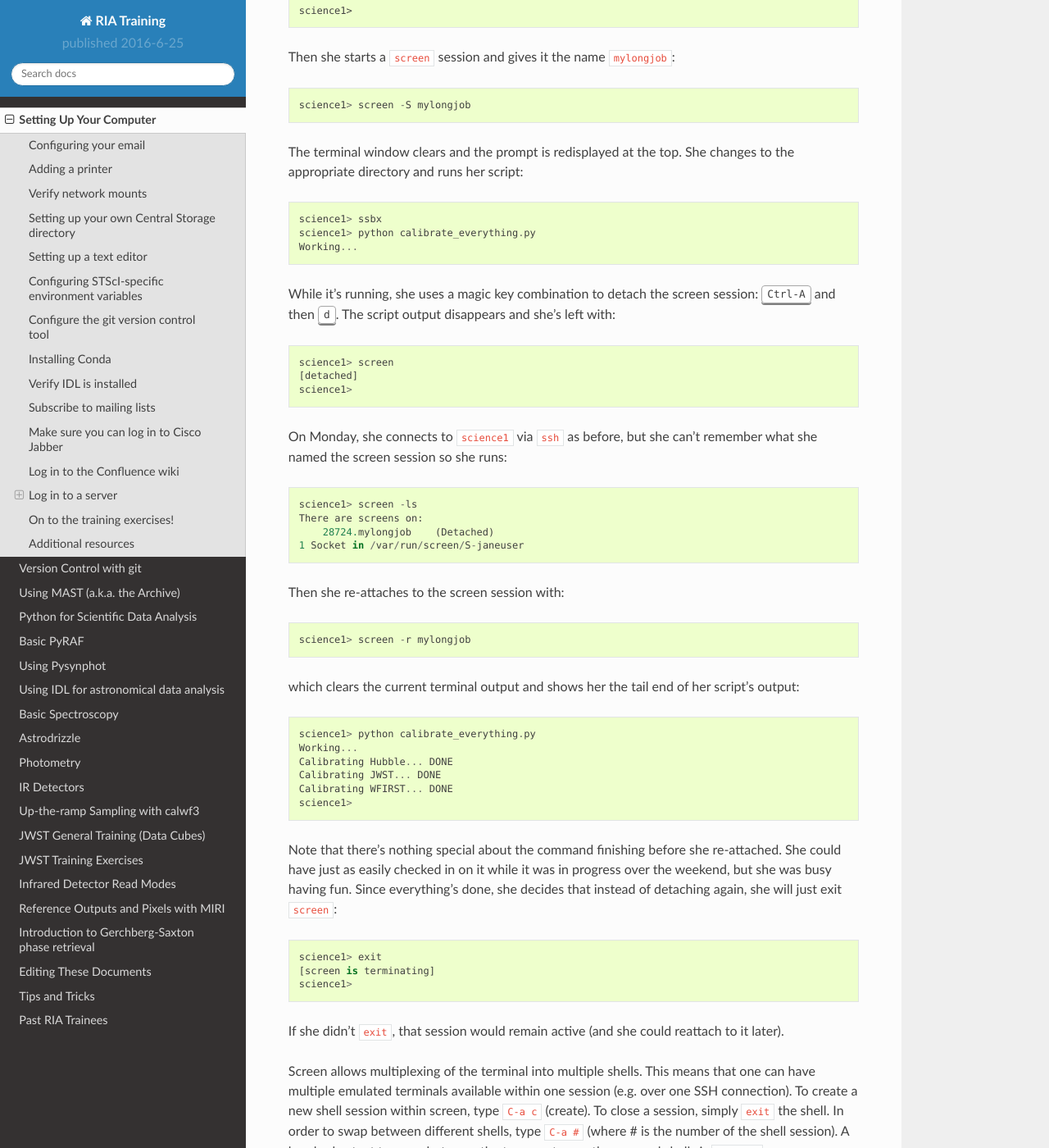
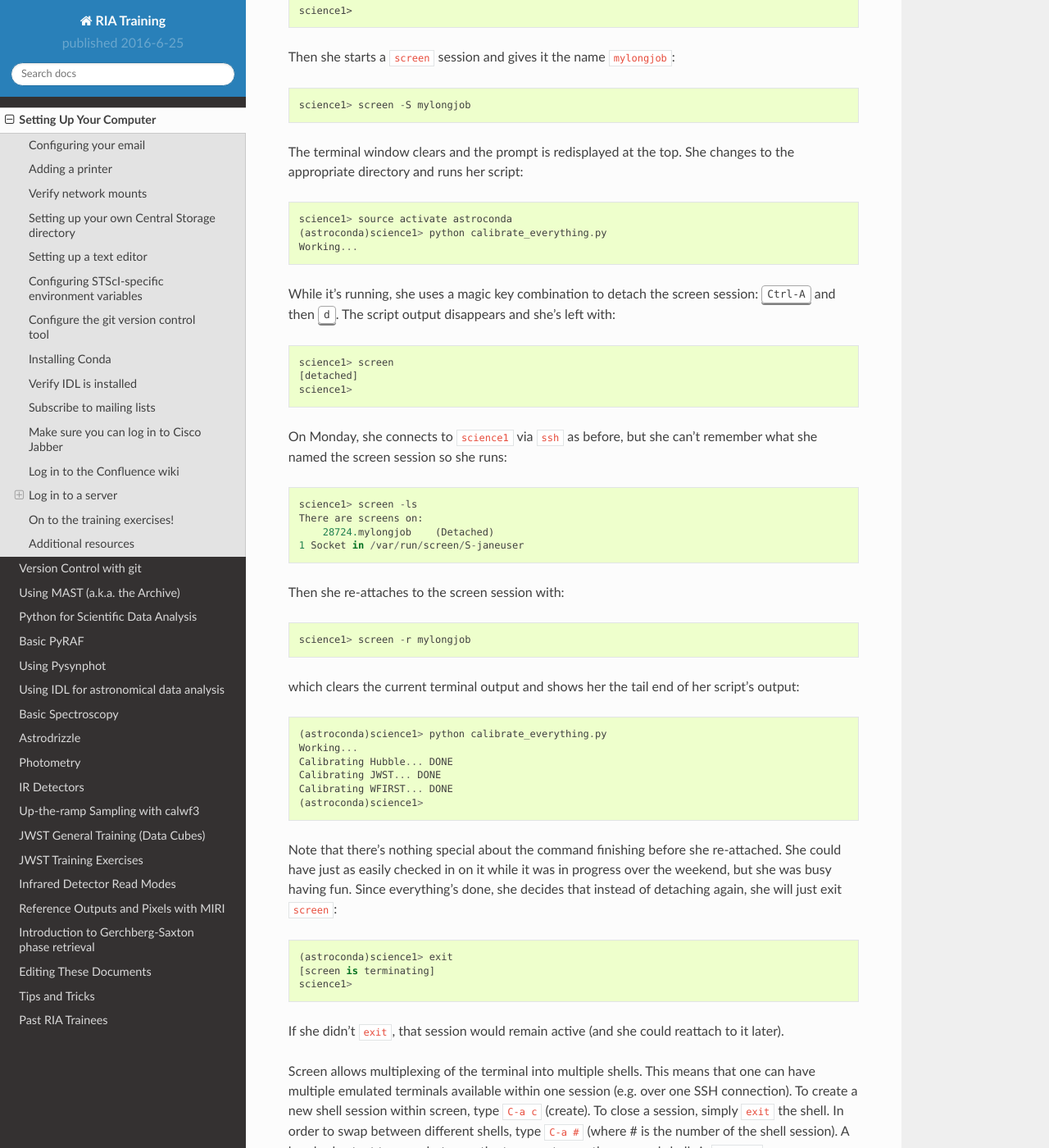
Before and after one commit to staceybright/training-library, a Sphinx documentation site: the page built from source/computer_setup.txt, in a window 1280 px wide and 1400 px high, scrolled down 12066 px. Shown: the whole window at 82% size. Built offline with Sphinx 7.4.7 and the Read the Docs theme 2.0.0, drawn with Linux system fonts in a browser that asks for light colours.

Commit message:
Remove lingering ssbx mention

```diff
--- a/source/computer_setup.txt
+++ b/source/computer_setup.txt
@@ -362,8 +362,8 @@ Then she starts a ``screen`` session and gives it the name ``mylongjob``::
 
 The terminal window clears and the prompt is redisplayed at the top. She changes to the appropriate directory and runs her script::
 
-   science1> ssbx
-   science1> python calibrate_everything.py
+   science1> source activate astroconda
+   (astroconda)science1> python calibrate_everything.py
    Working...
 
 While it's running, she uses a magic key combination to detach the screen session: :kbd:`Ctrl-A` and then :kbd:`d`. The script output disappears and she's left with::
@@ -385,16 +385,16 @@ Then she re-attaches to the screen session with::
 
 which clears the current terminal output and shows her the tail end of her script's output::
 
-   science1> python calibrate_everything.py
+   (astroconda)science1> python calibrate_everything.py
    Working...
    Calibrating Hubble... DONE
    Calibrating JWST... DONE
    Calibrating WFIRST... DONE
-   science1>
+   (astroconda)science1>
 
 Note that there's nothing special about the command finishing before she re-attached. She could have just as easily checked in on it while it was in progress over the weekend, but she was busy having fun. Since everything's done, she decides that instead of detaching again, she will just exit ``screen``::
 
-   science1> exit
+   (astroconda)science1> exit
    [screen is terminating]
    science1>
 
```
